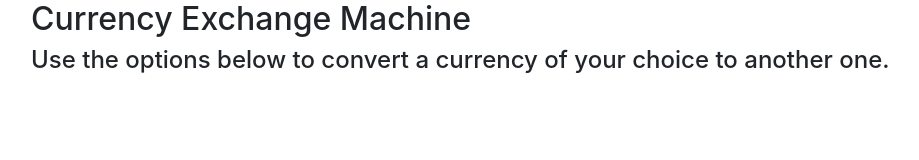
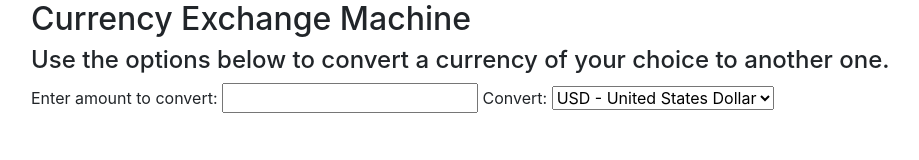
Before and after one commit to beads89/currency-project, a website built with webpack: page src/index.html in a window 1280 px wide. Shown: the whole page, without its empty margins (54-973 px from the left). Built offline with nearby package versions, Linux system fonts and the light colour scheme.

Commit message:
add currencyAmount and currencyOne options in html

```diff
--- a/src/index.html
+++ b/src/index.html
@@ -9,7 +9,18 @@
     <h2>Currency Exchange Machine</h2>
     <h4>Use the options below to convert a currency of your choice to another one.</h4>
     <form id="exchange">
-      <label for="baseCurrency"></label>
+      <label for="currencyAmount">Enter amount to convert:</label>
+      <input type="number" step="0.01" name="currencyAmount" id="currencyAmount">
+      <label for="currencyOne">Convert:</label>
+      <select name="currencyOne" id="currencyOne">
+        <option value="USD">USD - United States Dollar</option>
+        <option value="EUR">EUR - Euro</option>
+        <option value="JPY">JPY - Japanese Yen</option>
+        <option value="CAD">CAD - Canadian Dollar</option>
+        <option value="KRW">KRW - South Korean Won</option>
+        <option value="PHP">PHP - Phillipine Peso</option>
+        <option value="NZD">NZD - New Zealand Dollar</option>
+      </select>
     </form>
   </div>
 </body>
--- a/src/index.js
+++ b/src/index.js
@@ -8,14 +8,13 @@ function clearFields() {
   $("#currencyAmount").empty();
   $("#currencyOne").empty();
   $("#currencyTwo").empty();
-  // etc., etc.
 }
 
 function conversionOutput(response, currencyOne, currencyTwo, currencyAmount) {
   if (currencyAmount <= 0) {
     $("#invalidInput").text("Please enter an amount greater than 0.00");
   } else if (response.result === "success") {
-    $("#REPLACE").text(`Something with ${currencyAmount} ${currencyOne} converts to ${response.conversion_result} ${currencyTwo} and possibly adding that it's a rate of 1 ${currencyOne} to ${response.conversion_rate} ${currencyTwo}. `)
+    $("#currencyOutput").text(`Something with ${currencyAmount} ${currencyOne} converts to ${response.conversion_result} ${currencyTwo} and possibly adding that it's a rate of 1 ${currencyOne} to ${response.conversion_rate} ${currencyTwo}. `)
   } else {
     $("#error").text(`There was an error: ${response.result} ${response.error-type}`)
   }
```
